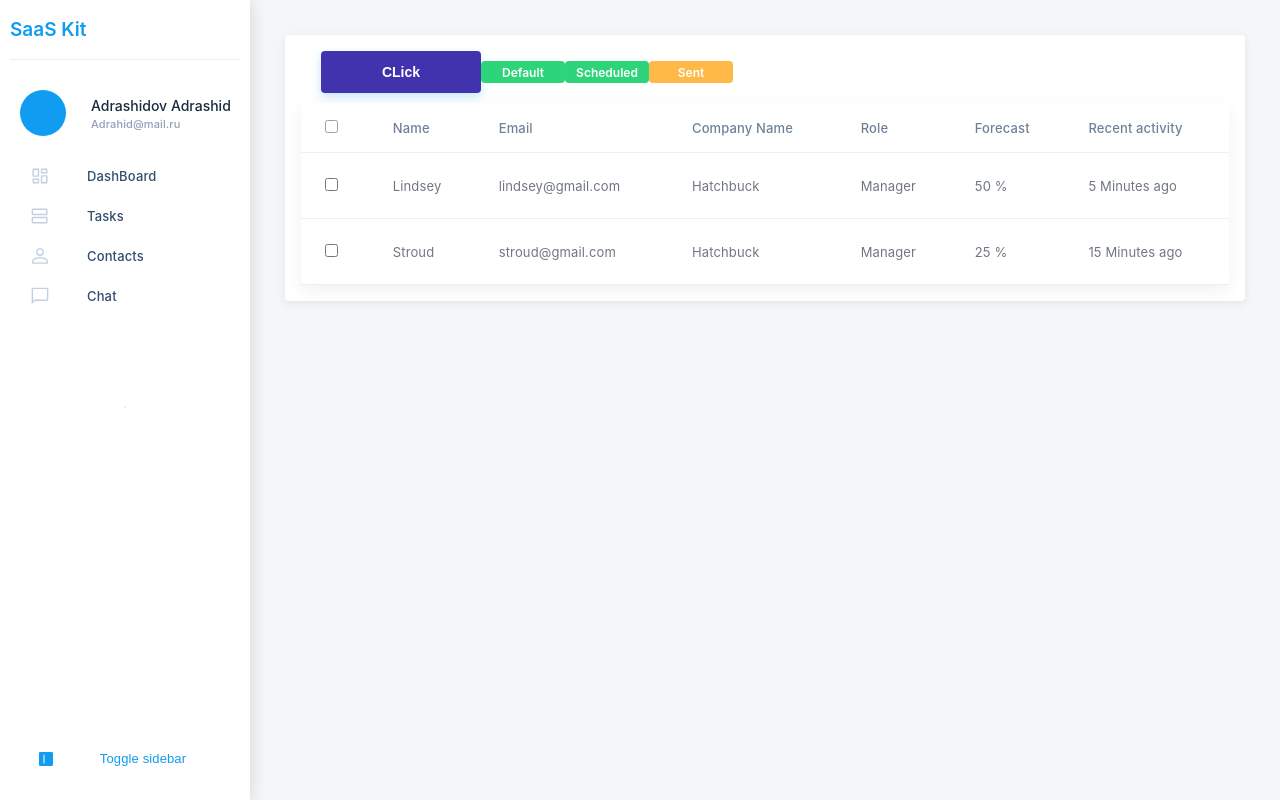
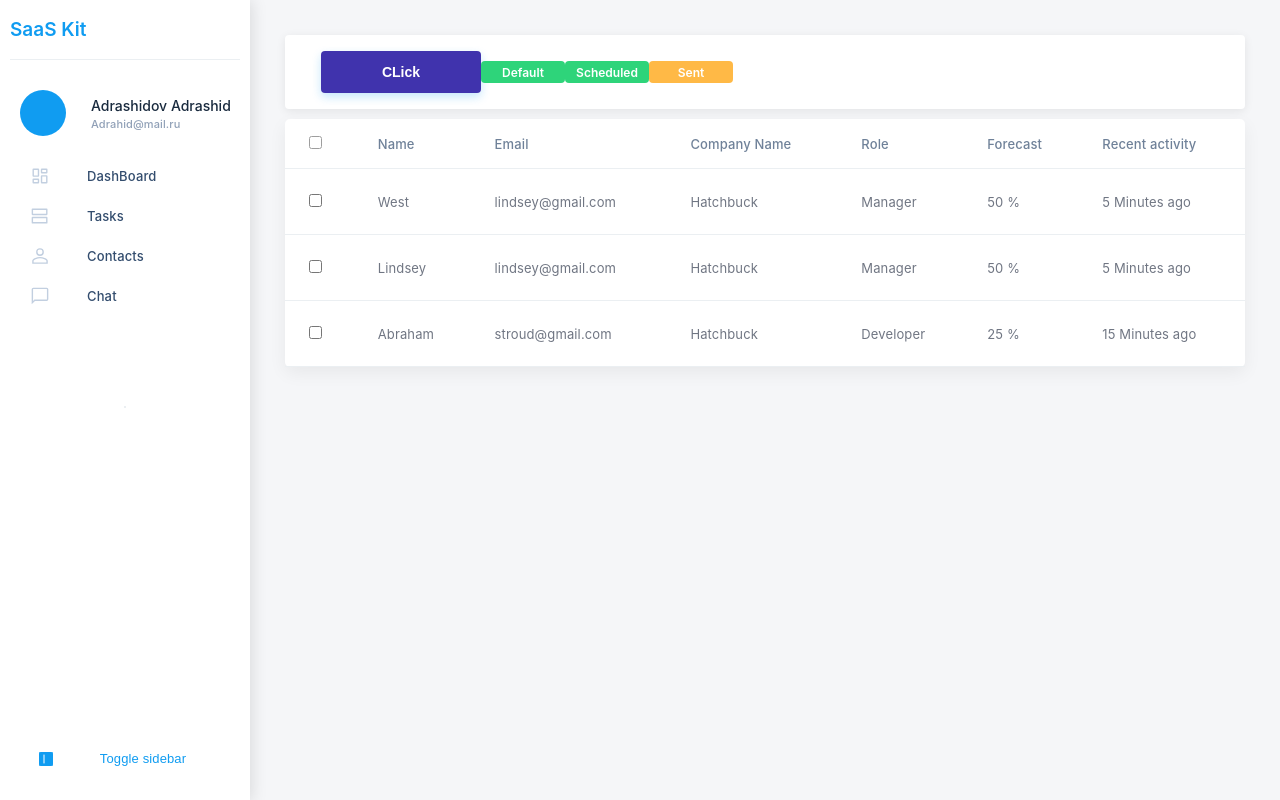
Before and after one commit to katada93/saas, a React (Create React App) app: page / in a window 1280 px wide. Built offline with nearby package versions, Linux system fonts and the light colour scheme; no server answers.

Commit message:
Добавли компонент UsersTable

```diff
--- a/src/app/App.tsx
+++ b/src/app/App.tsx
@@ -1,60 +1,33 @@
 import { useState, useCallback, useEffect } from 'react';
 import clsx from 'clsx';
 
-import { Paper, Icon, Button, Status, Table } from 'shared/ui';
-import { Sidebar } from 'components/Sidebar/Sidebar';
+import { Paper, Icon, Button, Status } from 'shared/ui';
+import { Sidebar, UsersTable } from 'components';
 import {
   getTaskList,
-  selectTaskList,
-  selectTasksLoading,
-  selectTasksError,
-} from 'features/tasks/TaskSlice';
-import { useAppDispatch, useAppSelector } from './hooks';
+  // selectTaskList,
+  // selectTasksLoading,
+  // selectTasksError,
+} from 'features/tasks/taskSlice';
+import {
+  useAppDispatch,
+  // useAppSelector
+} from './hooks';
 
 import styles from './styles/index.module.scss';
 
 function App() {
-  const taskList = useAppSelector(selectTaskList);
-  const isLoading = useAppSelector(selectTasksLoading);
-  const error = useAppSelector(selectTasksError);
+  // const taskList = useAppSelector(selectTaskList);
+  // const isLoading = useAppSelector(selectTasksLoading);
+  // const error = useAppSelector(selectTasksError);
   const dispatch = useAppDispatch();
   const [isOpenSidebar, setIsOpenSidebar] = useState(true);
-  console.log(taskList, isLoading, error);
+
+  // console.log(taskList, isLoading, error);
 
   const handleToggle = useCallback(() => {
     setIsOpenSidebar(!isOpenSidebar);
   }, [isOpenSidebar]);
-
-  const contacts = [
-    { value: 'select', displayValue: <input type="checkbox" /> },
-    { value: 'name', displayValue: 'Name' },
-    { value: 'email', displayValue: 'Email' },
-    { value: 'company', displayValue: 'Company Name' },
-    { value: 'role', displayValue: 'Role' },
-    { value: 'forecast', displayValue: 'Forecast' },
-    { value: 'recent', displayValue: 'Recent activity' },
-  ];
-
-  const tableData = [
-    {
-      name: 'Lindsey',
-      email: 'lindsey@gmail.com',
-      company: 'Hatchbuck',
-      select: <input type="checkbox" />,
-      role: 'Manager',
-      forecast: '50 %',
-      recent: '5 Minutes ago',
-    },
-    {
-      name: 'Stroud',
-      email: 'stroud@gmail.com',
-      select: <input type="checkbox" />,
-      company: 'Hatchbuck',
-      role: 'Manager',
-      forecast: '25 %',
-      recent: '15 Minutes ago',
-    },
-  ];
 
   useEffect(() => {
     dispatch(getTaskList());
@@ -73,8 +46,8 @@ function App() {
           <Status>Default</Status>
           <Status color="success">Scheduled</Status>
           <Status color="warning">Sent</Status>
-          <Table header={contacts} data={tableData} />
         </Paper>
+        <UsersTable />
       </div>
     </div>
   );
--- a/src/app/store.ts
+++ b/src/app/store.ts
@@ -1,5 +1,5 @@
 import { configureStore, ThunkAction, Action } from '@reduxjs/toolkit';
-import tasksReducer from 'features/tasks/TaskSlice';
+import tasksReducer from 'features/tasks/taskSlice';
 import counterReducer from 'features/counter/counterSlice';
 
 export const store = configureStore({
--- /dev/null
+++ b/src/components/UsersTable/UsersTable.tsx
@@ -0,0 +1,67 @@
+import { useState } from 'react';
+import { Table } from 'shared/ui';
+
+interface User {
+  name: string;
+  email: string;
+  company: string;
+  role: string;
+  forecast: string;
+  recent: string;
+}
+
+const userList = [
+  {
+    name: 'West',
+    email: 'lindsey@gmail.com',
+    company: 'Hatchbuck',
+    select: <input type="checkbox" />,
+    role: 'Manager',
+    forecast: '50 %',
+    recent: '5 Minutes ago',
+  },
+  {
+    name: 'Lindsey',
+    email: 'lindsey@gmail.com',
+    company: 'Hatchbuck',
+    select: <input type="checkbox" />,
+    role: 'Manager',
+    forecast: '50 %',
+    recent: '5 Minutes ago',
+  },
+  {
+    name: 'Abraham',
+    email: 'stroud@gmail.com',
+    select: <input type="checkbox" />,
+    company: 'Hatchbuck',
+    role: 'Developer',
+    forecast: '25 %',
+    recent: '15 Minutes ago',
+  },
+];
+
+export const UsersTable = () => {
+  const [users, setUsers] = useState(userList);
+  console.log(users);
+
+  const handleSort = (value: string) => {
+    setUsers((prev) => {
+      const sorted = [...prev].sort((a, b) =>
+        a[value as keyof User].localeCompare(b[value as keyof User]),
+      );
+      return sorted;
+    });
+  };
+
+  const columns = [
+    { value: 'select', displayValue: <input type="checkbox" /> },
+    { value: 'name', displayValue: 'Name', onSort: handleSort },
+    { value: 'email', displayValue: 'Email' },
+    { value: 'company', displayValue: 'Company Name' },
+    { value: 'role', displayValue: 'Role' },
+    { value: 'forecast', displayValue: 'Forecast' },
+    { value: 'recent', displayValue: 'Recent activity' },
+  ];
+
+  return <Table header={columns} data={users} />;
+};
--- /dev/null
+++ b/src/components/index.ts
@@ -0,0 +1,3 @@
+export { Sidebar } from './Sidebar/Sidebar';
+export { TaskNotes } from './TaskNotes/TaskNotes';
+export { UsersTable } from './UsersTable/UsersTable';
--- a/src/shared/ui/Table/Table.tsx
+++ b/src/shared/ui/Table/Table.tsx
@@ -1,11 +1,13 @@
-import React from 'react';
-
 import styles from './Table.module.scss';
 
 type DisplayValue = string | number | JSX.Element;
 
 interface TableProps {
-  header: Array<{ value: string; displayValue: DisplayValue }>;
+  header: Array<{
+    value: string;
+    displayValue: DisplayValue;
+    onSort?: (value: string, sort?: 'asc' | 'desc') => void;
+  }>;
   data: Array<Record<string, DisplayValue>>;
 }
 
@@ -14,16 +16,23 @@ export const Table = ({ header, data }: TableProps) => {
     <table className={styles.Table}>
       <thead>
         <tr>
-          {header.map(({ value, displayValue }) => {
-            return <th key={value}>{displayValue}</th>;
+          {header.map(({ value, displayValue, onSort }) => {
+            return (
+              <th
+                onClick={onSort ? () => onSort(value) : undefined}
+                key={value}>
+                {displayValue}
+              </th>
+            );
           })}
         </tr>
       </thead>
       <tbody>
-        {data.map((user) => (
-          <tr key={user.email as string}>
+        {data.map((item, index) => (
+          // eslint-disable-next-line react/no-array-index-key
+          <tr key={index}>
             {header.map(({ value }) => (
-              <td key={value}>{user[value]}</td>
+              <td key={value}>{item[value]}</td>
             ))}
           </tr>
         ))}
```
